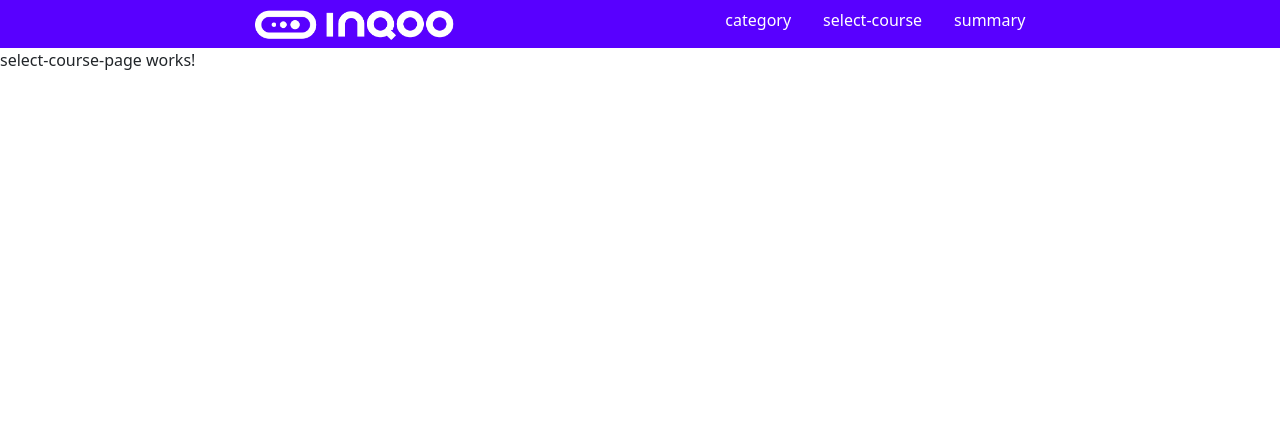
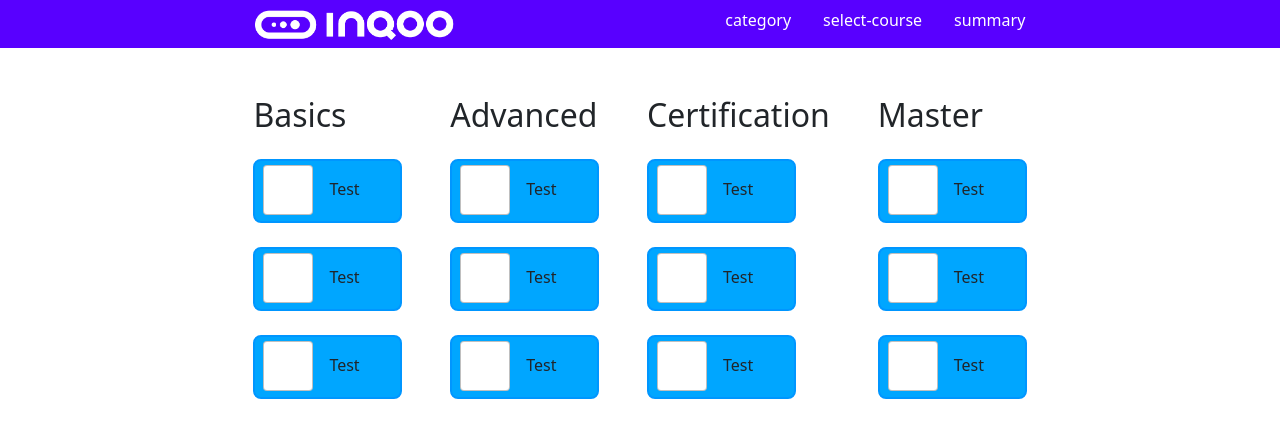
Before and after one commit to tomek1703/inqoo_courses_offer_project_fe, an Angular app in the folder Inqoo_courses_offer_project_app/: page /select-course in a window 1280 px wide. Shown: the top 438 px of the page. Built offline with nearby package versions, Linux system fonts and the light colour scheme.

Commit message:
Created mocked subcategory page

```diff
--- a/Inqoo_courses_offer_project_app/src/app/select-course/select-course-page/select-course-page.component.html
+++ b/Inqoo_courses_offer_project_app/src/app/select-course/select-course-page/select-course-page.component.html
@@ -1 +1,8 @@
-<p>select-course-page works!</p>
+<div class="subCategory">
+<div *ngFor="let course of subCategories">
+  <h2>{{course.title}}</h2>
+  <app-checkbox></app-checkbox>
+  <app-checkbox></app-checkbox>
+  <app-checkbox></app-checkbox>
+</div>
+</div>
--- a/Inqoo_courses_offer_project_app/src/app/select-course/select-course-page/select-course-page.component.scss
+++ b/Inqoo_courses_offer_project_app/src/app/select-course/select-course-page/select-course-page.component.scss
@@ -0,0 +1,13 @@
+.subCategory{
+  display: flex;
+  flex-direction: row;
+  gap: 3em;
+  width: 100%;
+  height: 100%;
+  justify-content: center;
+  align-content: center;
+  padding-top: 3em;
+}
+app-checkbox{
+  margin-top: 3em;
+}
--- a/Inqoo_courses_offer_project_app/src/app/select-course/select-course-page/select-course-page.component.ts
+++ b/Inqoo_courses_offer_project_app/src/app/select-course/select-course-page/select-course-page.component.ts
@@ -1,4 +1,5 @@
 import { Component } from '@angular/core';
+import {SubCategory} from "../../shared/SubCategory";
 
 @Component({
   selector: 'app-select-course-page',
@@ -6,5 +7,23 @@ import { Component } from '@angular/core';
   styleUrls: ['./select-course-page.component.scss']
 })
 export class SelectCoursePageComponent{
+public subCategories: SubCategory[] = [
+  {
+    id: 0,
+    title: "Basics"
+  },
+  {
+    id: 1,
+    title: "Advanced"
+  },
+  {
+    id: 2,
+    title: "Certification"
+  },
+  {
+    id: 3,
+    title: "Master"
+  }
 
+]
 }
--- /dev/null
+++ b/Inqoo_courses_offer_project_app/src/app/shared/SubCategory.ts
@@ -0,0 +1,4 @@
+export interface SubCategory {
+  id: number;
+  title: string;
+}
--- a/Inqoo_courses_offer_project_app/src/app/shared/checkbox/checkbox.component.scss
+++ b/Inqoo_courses_offer_project_app/src/app/shared/checkbox/checkbox.component.scss
@@ -11,9 +11,10 @@
 .course-check  {
   height: 4rem;
   width: 9.3rem;
-  background-color: #00D7FF;
+  background-color: #00a6ff;
   border: #0096FF solid 0.125rem;
   border-radius: 0.5rem;
   padding-left: 0.5rem;
   font-family: inherit;
+  margin-top: 1.5em;
 }
--- a/Inqoo_courses_offer_project_app/src/app/shared/checkbox/checkbox.component.ts
+++ b/Inqoo_courses_offer_project_app/src/app/shared/checkbox/checkbox.component.ts
@@ -6,5 +6,5 @@ import {Component, Input} from '@angular/core';
   styleUrls: ['./checkbox.component.scss']
 })
 export class CheckboxComponent {
-  @Input() course:String = "Test";
+  course:String = "Test";
 }
--- a/Inqoo_courses_offer_project_app/src/app/shared/shared.module.ts
+++ b/Inqoo_courses_offer_project_app/src/app/shared/shared.module.ts
@@ -22,7 +22,8 @@ import {NgbTooltipModule} from "@ng-bootstrap/ng-bootstrap";
   exports: [
     NavBarComponent,
     CardComponent,
-    ButtonComponent
+    ButtonComponent,
+    CheckboxComponent
   ],
 
     imports: [
```
Also changed, not shown: Inqoo_courses_offer_project_app/src/app/select-course/select-course.module.ts (+5 -3 lines).
